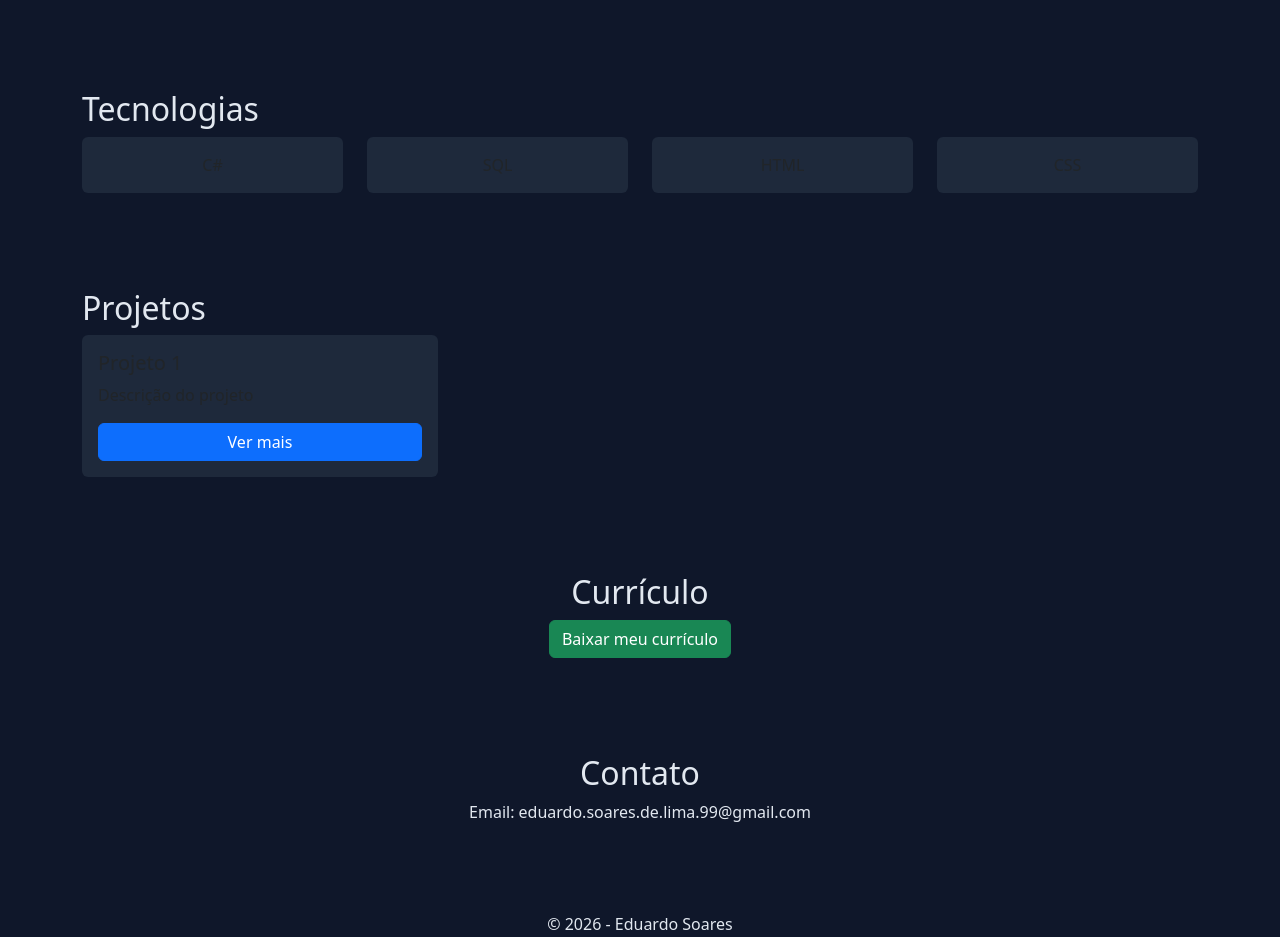
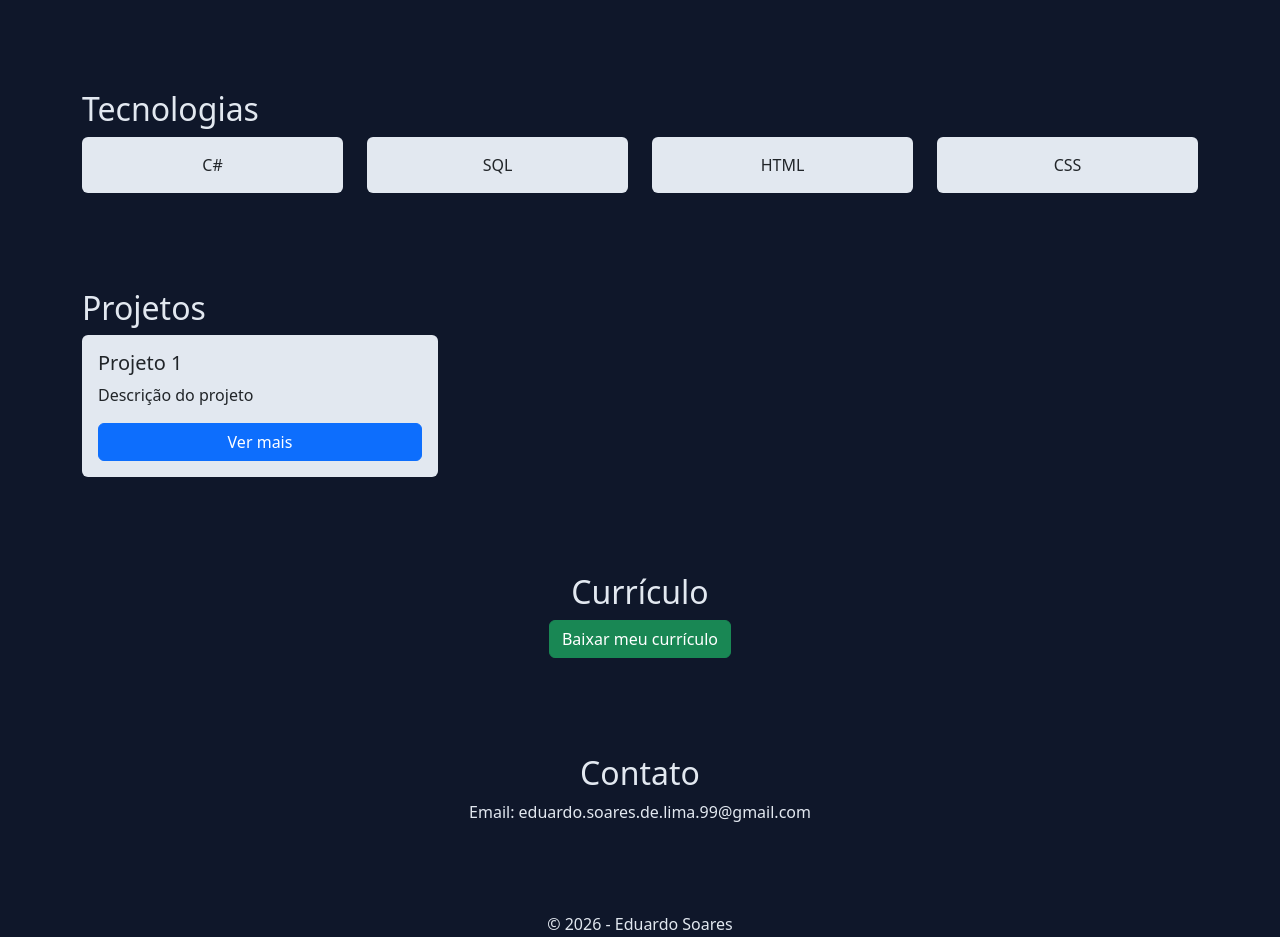
Before and after one commit to EududuSoares/Potfolio, a plain HTML site: page index.html in a window 1280 px wide. Shown: the part 940-1877 px from the top of the page. Drawn offline with nearby package versions, Linux system fonts and the light colour scheme.

Commit message:
Change card background color to light gray

```diff
--- a/index.html
+++ b/index.html
@@ -29,7 +29,7 @@ body {
 }
 
 .card {
-    background: #1e293b;
+    background: #e2e8f0;
     border: none;
 }
 
```
